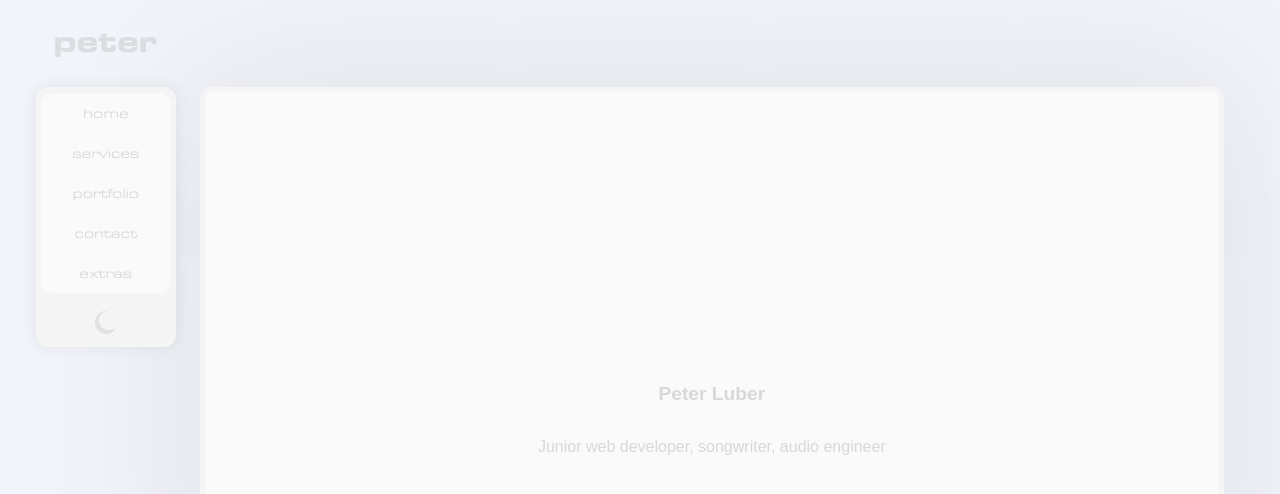
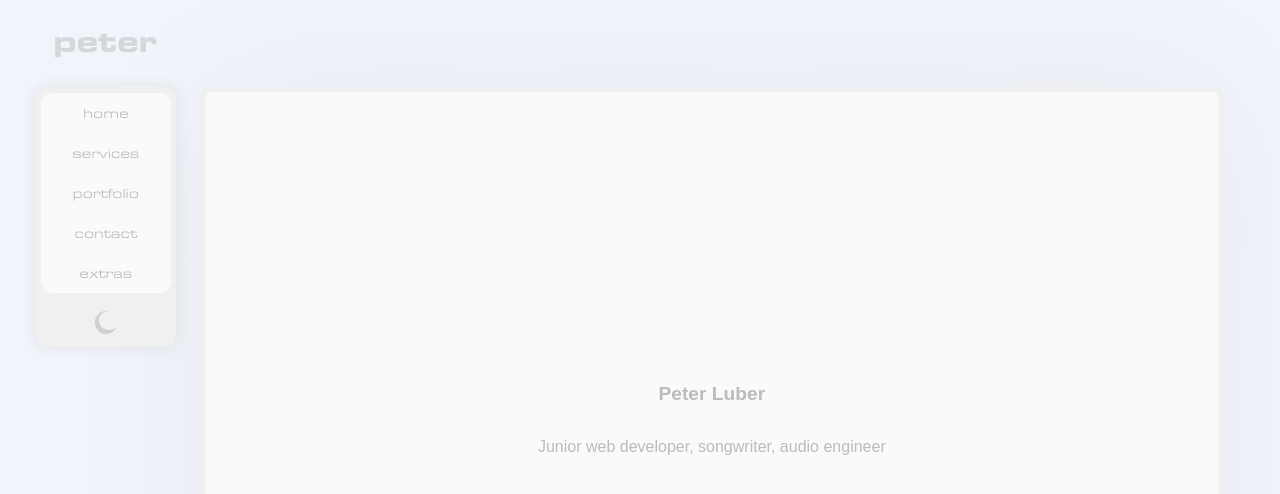
Before and after one commit to Peter-Luber/personal, a React (Create React App) app: page / in a window 1280 px wide. Shown: the top 494 px of the page. Built offline with nearby package versions, Linux system fonts and the light colour scheme.

Commit message:
link target fix

```diff
--- a/src/App.css
+++ b/src/App.css
@@ -70,7 +70,7 @@ p {
   align-items: center;
   width: 100%;
   height: 100%;
-  color: rgba(220, 220, 220, 1);
+  color: rgb(190, 190, 190);
   filter: none;
 }
 
--- a/src/App.js
+++ b/src/App.js
@@ -22,7 +22,7 @@ const AppWrapper = styled.div`
   text-align: center;
   font-family: "Eurostile";
   font-size: 0.75rem;
-  background-color: rgba(250, 250, 250, 0);
+  background-color: rgba(255, 255, 255, 0);
   cursor: crosshair;
   grid-template-columns: 20% 20% 20% 20% 20%;
   grid-template-rows: 20% 35% 35% 10%;
--- a/src/components/container/Content.js
+++ b/src/components/container/Content.js
@@ -11,12 +11,14 @@ const ContentWrapper = styled.div`
   -moz-border-radius: 12px;
   border-radius: 12px;
   border-width: 5px;
-  border-color: rgba(250, 250, 250, 1);
+  border-color: rgba(245, 245, 245, 1);
   border-style: solid;
   margin-top: 87px;
   margin-left: 200px;
   margin-right: 4.4%;
-  box-shadow: 0rem 0rem 10rem rgba(0, 0, 0, 0.1);
+  box-shadow: 0rem 0rem 10rem rgba(0, 0, 0, 0.05);
+  -webkit-box-shadow: 0rem 0rem 10rem rgba(0, 0, 0, 0.05);
+  -moz-box-shadow: 0rem 0rem 10rem rgba(0, 0, 0, 0.05);
   z-index: 5;
   overflow: visible;
 
--- a/src/components/container/NavBar.js
+++ b/src/components/container/NavBar.js
@@ -11,7 +11,7 @@ function NavBar(props) {
     flex-direction: column;
     justify-content: flex-start;
     align-items: center;
-    background-color: rgba(250, 250, 250, 1);
+    background-color: rgba(245, 245, 245, 1);
     border-radius: 12px;
 
     position: relative;
--- a/src/components/display/Crescent.js
+++ b/src/components/display/Crescent.js
@@ -8,7 +8,7 @@ function Crescent(props) {
     z-index: 20;
     justify-content: center;
     align-items: center;
-    background-color: rgba(250, 250, 250, 1);
+    background-color: rgba(250, 250, 250, 0);
     width: 38px;
     height: 38px;
     border-radius: 12px;
@@ -28,7 +28,7 @@ function Crescent(props) {
     width: 60%;
     height: 60%;
     border-radius: 100%;
-    background-color: rgba(230, 230, 230, 1);
+    background-color: rgba(210, 210, 210, 1);
     margin: auto;
 
     &:hover {
@@ -39,7 +39,7 @@ function Crescent(props) {
   const Moon = styled.div`
     z-index: 21;
     position: relative;
-    background-color: rgba(250, 250, 250, 1);
+    background-color: rgba(245, 245, 245, 1);
     width: 85%;
     height: 85%;
     border-radius: 100%;
--- a/src/components/display/Header.js
+++ b/src/components/display/Header.js
@@ -12,7 +12,6 @@ const HeaderWrapper = styled.div`
   font-size: 0.9rem;
   font-family: "EurostileBlack";
   background-color: rgba(255, 255, 255, 0);
-  color: rgba(206, 206, 206, 0.555);
   line-height: 10px;
   grid-area: 1 / 1 / 2 / 2;
 
@@ -34,6 +33,7 @@ const HBox = styled.div`
   z-index: 9;
   overflow: visible;
   padding: 0.2rem;
+  color: rgba(195, 195, 195, 0.555);
 
   &:hover {
     color: rgba(254, 254, 254, 1);
--- a/src/components/display/Link.js
+++ b/src/components/display/Link.js
@@ -5,7 +5,7 @@ const CustomButton = styled.button`
   text-indent: 0;
   font-family: "Eurostile";
   font-size: 0.8rem;
-  color: rgba(209, 209, 209, 0.808);
+  color: rgba(190, 190, 190, 1);
   background-color: rgba(239, 246, 255, 0);
   border-style: none;
   width: 100%;
--- a/src/components/display/Portfolio.js
+++ b/src/components/display/Portfolio.js
@@ -5,9 +5,9 @@ class Portfolio extends React.Component {
     return (
       <div id="Portfolio" className="page">
         {/* <iframe title="gewzer" width="100%" height="100%" frameBorder="1" src="http://157.245.190.160/"></iframe> */}
-        <a href="http://tylerbenz.net">Tyler Benz portfolio</a>
+        <a href="http://tylerbenz.net" target="_blank" rel="noopener noreferrer">Tyler Benz portfolio</a>
         <br></br>
-        <a href="http://157.245.190.160/">slattPod™</a>
+        <a href="http://157.245.190.160/" target="_blank" rel="noopener noreferrer">javascript/HTML5 music player</a>
       </div>
     );
   }
```
